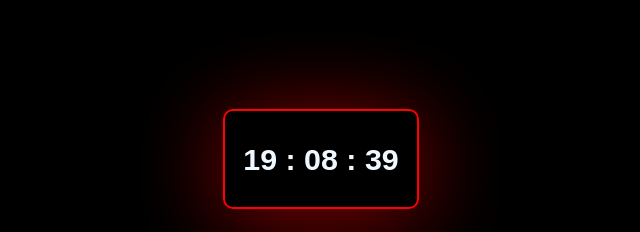
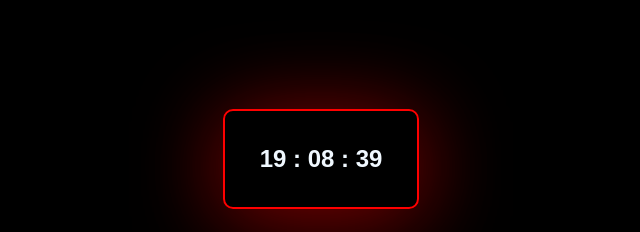
Before and after one commit to PariRastogi18/Digital-Clock, a plain HTML site: page index.html in a window 1280 px wide. Shown: the part 241-473 px from the top of the page, without its empty margins (319-959 px from the left). Drawn offline with Linux system fonts and the light colour scheme.

Commit message:
Update style.css

```diff
--- a/style.css
+++ b/style.css
@@ -22,7 +22,7 @@
       border-radius: 10px;
     }
     #digitalClock {
-      font-size: 1.9rem;
+      font-size: 1.5rem;
       font-weight: bold;
       color: aliceblue;
       font-family: sans-serif;
```
